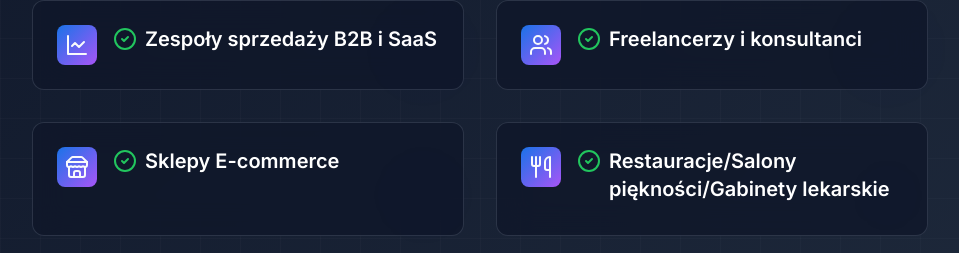
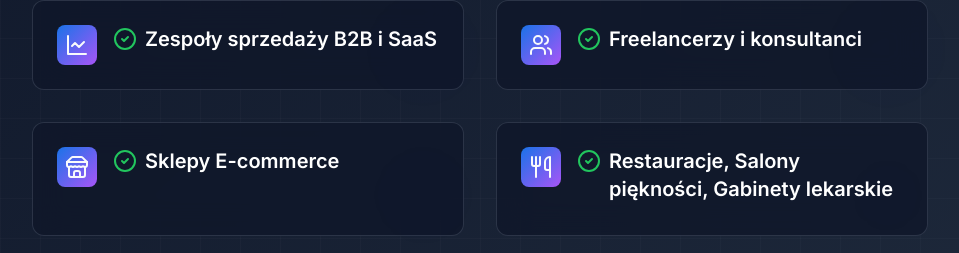
Before and after one commit to glucosegeek/Bergss, a React (Vite) app: page / in a window 1280 px wide. Shown: the part 1728-1981 px from the top of the page, without its empty margins (160-1119 px from the left). Built offline with nearby package versions, Linux system fonts and the light colour scheme; no server answers.

Commit message:
Updated WhoIsThisFor.tsx

```diff
--- a/src/components/WhoIsThisFor/WhoIsThisFor.tsx
+++ b/src/components/WhoIsThisFor/WhoIsThisFor.tsx
@@ -26,7 +26,7 @@ const WhoIsThisFor: React.FC = () => {
     },
     {
       icon: <Utensils className="w-5 h-5 sm:w-6 sm:h-6" />,
-      type: "Restauracje/Salony piękności/Gabinety lekarskie"
+      type: "Restauracje, Salony piękności, Gabinety lekarskie"
     }
   ];
 
```
